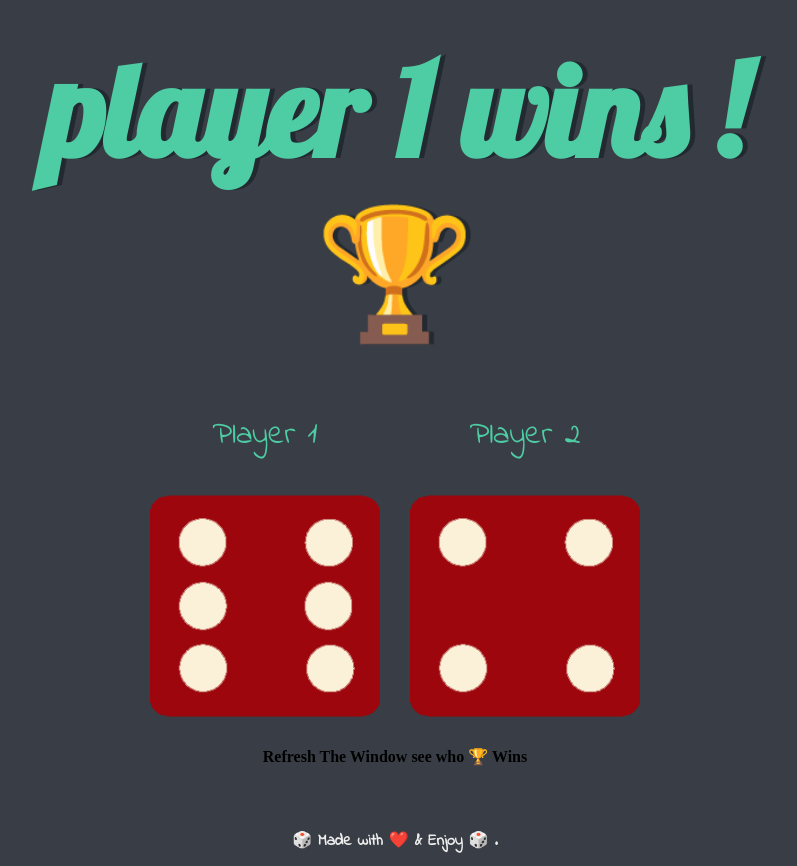
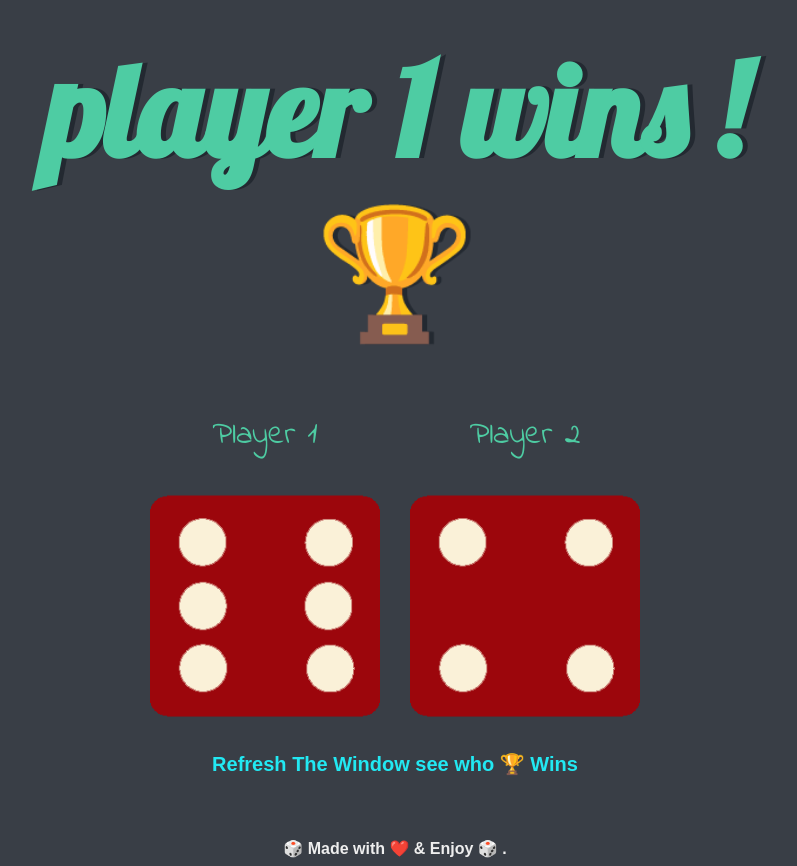
Before and after one commit to Sankushsoni23/DicePrediction, a plain HTML site: page index.html in a window 1280 px wide. Shown: the whole page, without its empty margins (245-1042 px from the left). Drawn offline with Linux system fonts and the light colour scheme.

Commit message:
Update styles.css

```diff
--- a/styles.css
+++ b/styles.css
@@ -31,11 +31,17 @@ p {
 img {
   width: 90%;
 }
+h4{
+  color: #22e8f2;
+  text-align :centre;
+  font-family: "Sofia", sans-serif;
+  font-size: 20px;
+}
 
 footer {
   margin-top: 5%;
   color: #EEEEEE;
   text-align: center;
-  font-family: 'Indie Flower', cursive;
+  font-family: "Sofia", sans-serif;
 
 }
```
